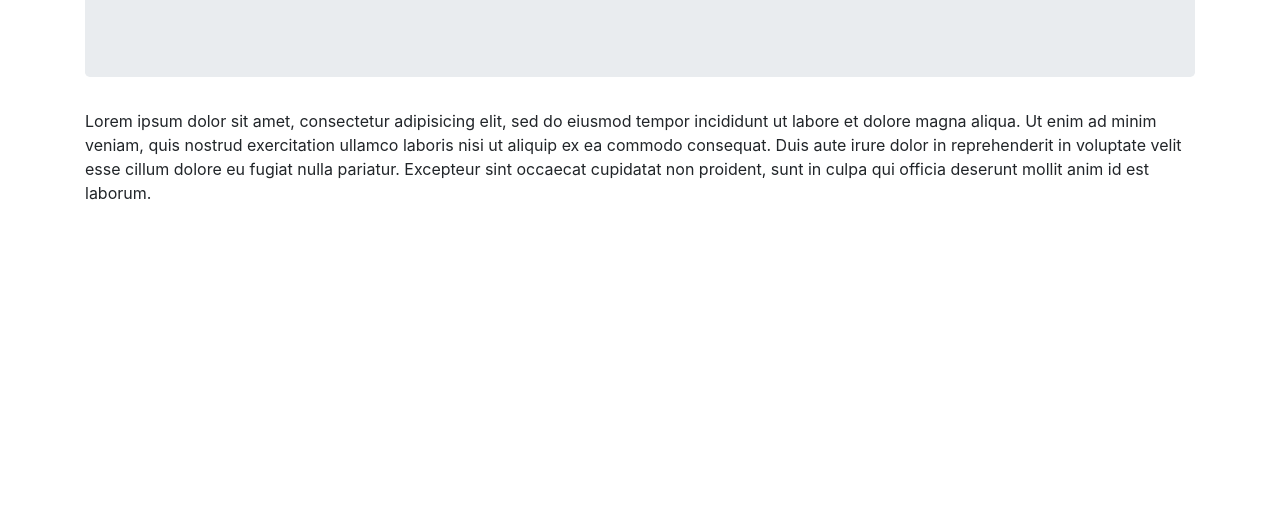
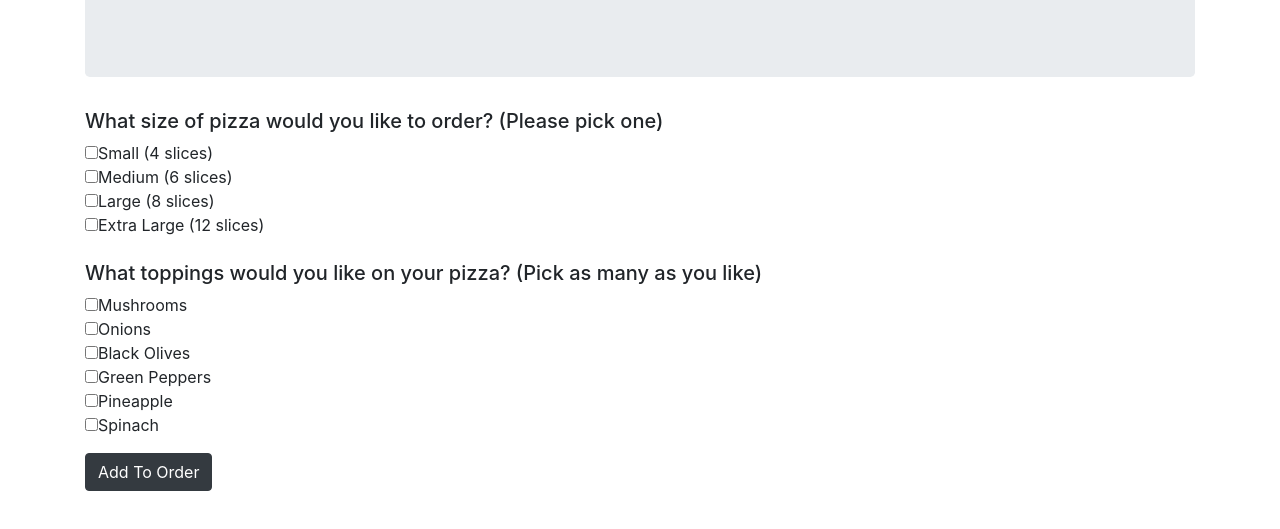
Before and after one commit to MarcLignarius/JS.Week4Proj, a plain HTML site: page index.html in a window 1280 px wide. Shown: the part 147-676 px from the top of the page. Drawn offline with Linux system fonts and the light colour scheme.

Commit message:
add divs for size and toppings

```diff
--- a/index.html
+++ b/index.html
@@ -17,7 +17,26 @@
       <p>Site Intro</p>
     </div>
 <!-- This section is... -->
-      <p>Lorem ipsum dolor sit amet, consectetur adipisicing elit, sed do eiusmod tempor incididunt ut labore et dolore magna aliqua. Ut enim ad minim veniam, quis nostrud exercitation ullamco laboris nisi ut aliquip ex ea commodo consequat. Duis aute irure dolor in reprehenderit in voluptate velit esse cillum dolore eu fugiat nulla pariatur. Excepteur sint occaecat cupidatat non proident, sunt in culpa qui officia deserunt mollit anim id est laborum.</p>
+    <form>
+      <div class"form-group">
+        <h5>What size of pizza would you like to order? (Please pick one)</h5>
+        <input type="checkbox" name="size" onclick="onlyOne(this)" value="SM">Small (4 slices)<br>
+        <input type="checkbox" name="size" onclick="onlyOne(this)" value="MD">Medium (6 slices)<br>
+        <input type="checkbox" name="size" onclick="onlyOne(this)" value="LG">Large (8 slices)<br>
+        <input type="checkbox" name="size" onclick="onlyOne(this)" value="XL">Extra Large (12 slices)<br>
+      </div>
+      <br>
+      <div class="form-group">
+        <h5>What toppings would you like on your pizza? (Pick as many as you like)</h5>
+        <input type="checkbox" name="toppings" value="option1">Mushrooms<br>
+        <input type="checkbox" name="toppings" value="option2">Onions<br>
+        <input type="checkbox" name="toppings" value="option3">Black Olives<br>
+        <input type="checkbox" name="toppings" value="option4">Green Peppers<br>
+        <input type="checkbox" name="toppings" value="option5">Pineapple<br>
+        <input type="checkbox" name="toppings" value="option5">Spinach<br>
+      </div>
+      <button type="submit" class="btn btn-dark">Add To Order</button>
+    </form>
 <!-- As with the very first section, this section should generally not be edited. -->
   </div>
 </body>
```
